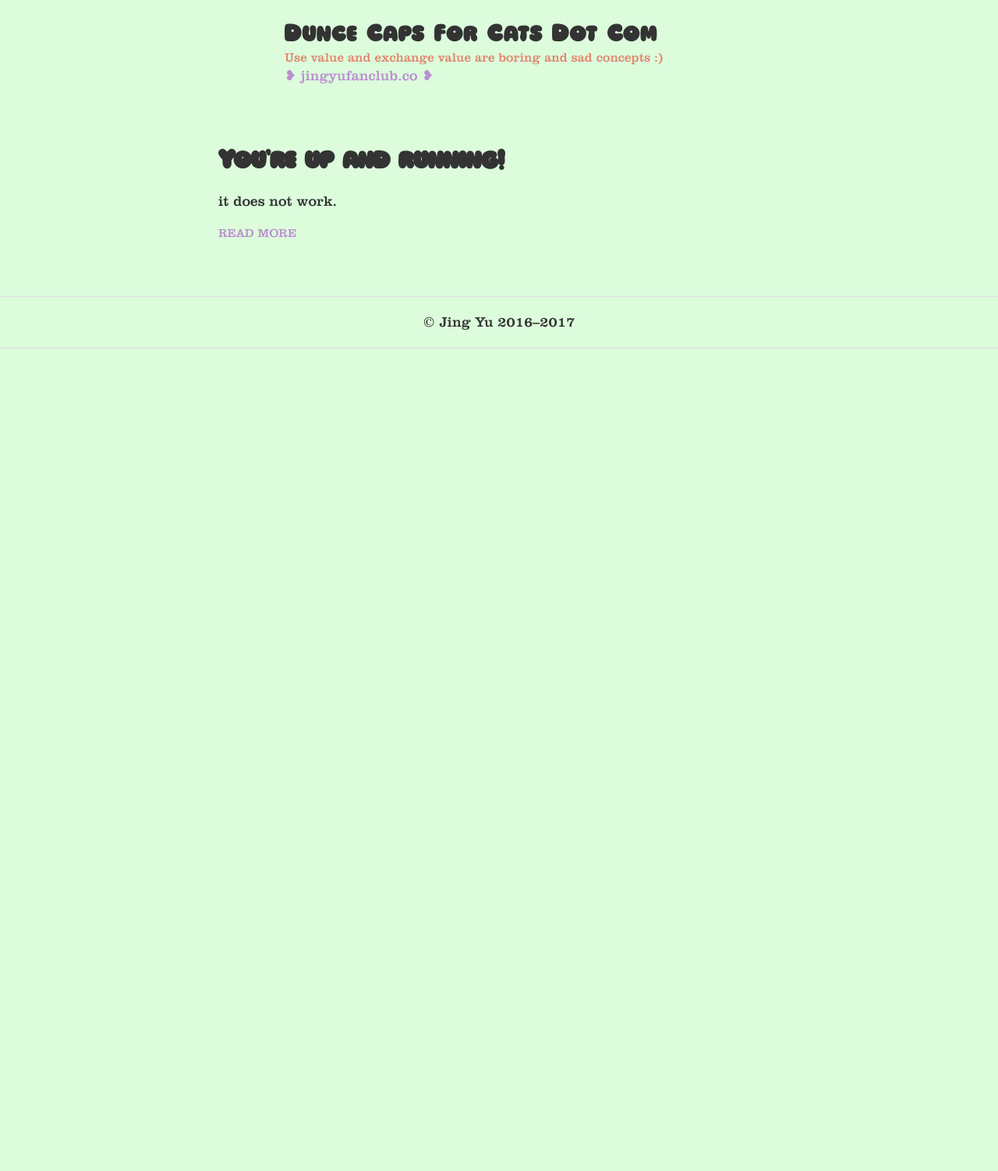
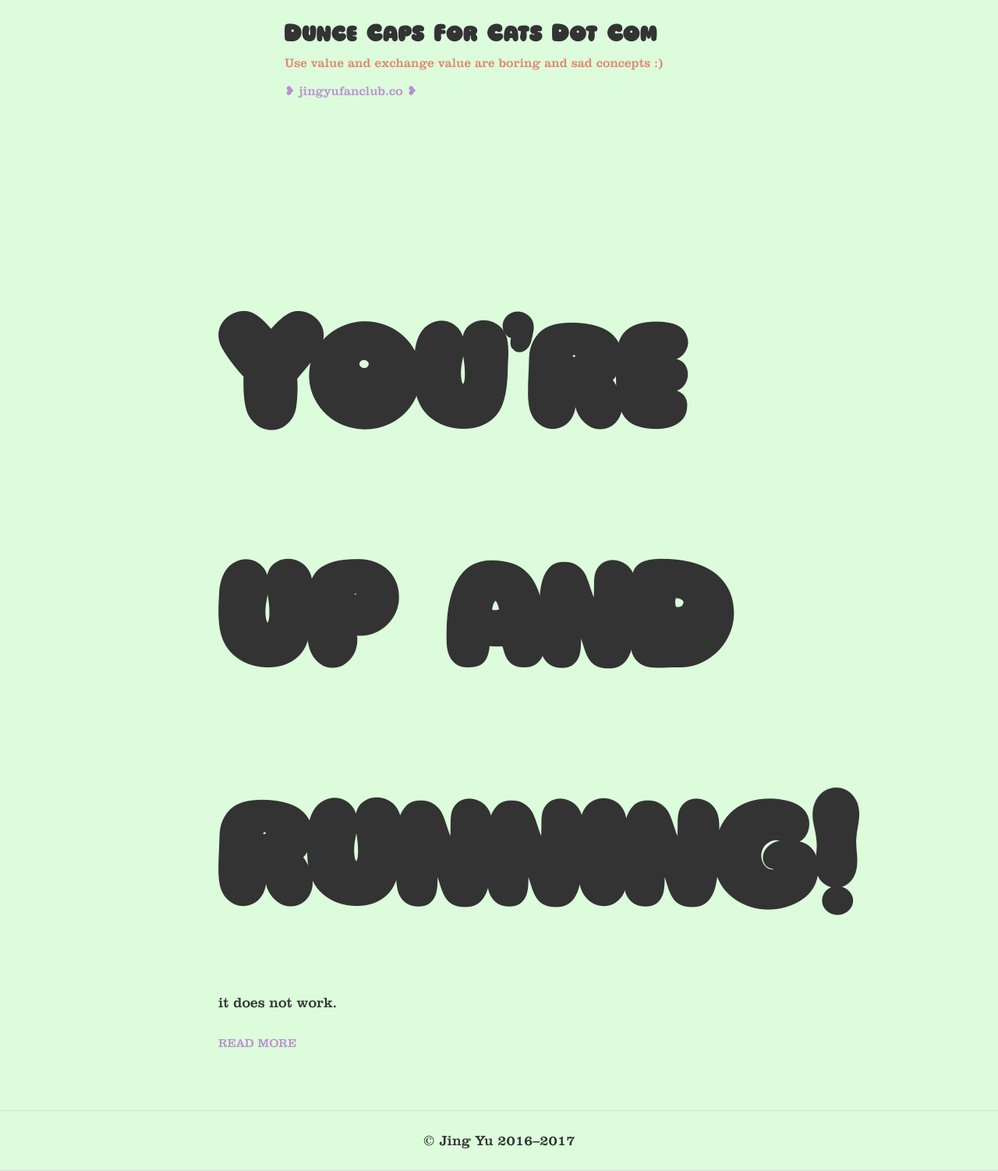
Before and after one commit to jingyufanclub/bloggo, a Jekyll site: the page built from index.html, in a window 1280 px wide. Shown: the whole page at 78% size. Built offline with Jekyll 4.4.1, drawn with Linux system fonts in a browser that asks for light colours; before the commit the page ends 900 px from its top, so only the background shows below that.

```diff
--- a/_layouts/default.html
+++ b/_layouts/default.html
@@ -23,8 +23,7 @@
 
           <div class="site-info">
             <h1 class="site-name"><a href="{{ site.baseurl }}/">{{ site.name }}</a></h1>
-            <p class="site-description">{{ site.description }}</p>
-            <a href="http://jingyufanclub.co">❥ jingyufanclub.co ❥</a>
+            <p class="site-description">{{ site.description }}<br><a href="http://jingyufanclub.co">❥ jingyufanclub.co ❥</a></p>
           </div>
         </header>
       </div>
--- a/style.scss
+++ b/style.scss
@@ -29,12 +29,13 @@
 /**************/
 
 html {
+  box-sizing: border-box;
   font-size: 100%;
 }
 
 body {
 	background: $bg-color;
-  font: 18px/1.4 $content-font;
+  font: 2vh/2em $content-font;
   color: $text-color;
 }
 
@@ -60,7 +61,7 @@
 }
 
 h1 {
-  font-size: 30px;
+  font-size: 20vh;
   a {
     color: inherit;
   }
@@ -131,7 +132,6 @@
 }
 
 .date {
-  font-style: italic;
   color: $secondary-text-color;
 }
 
```
